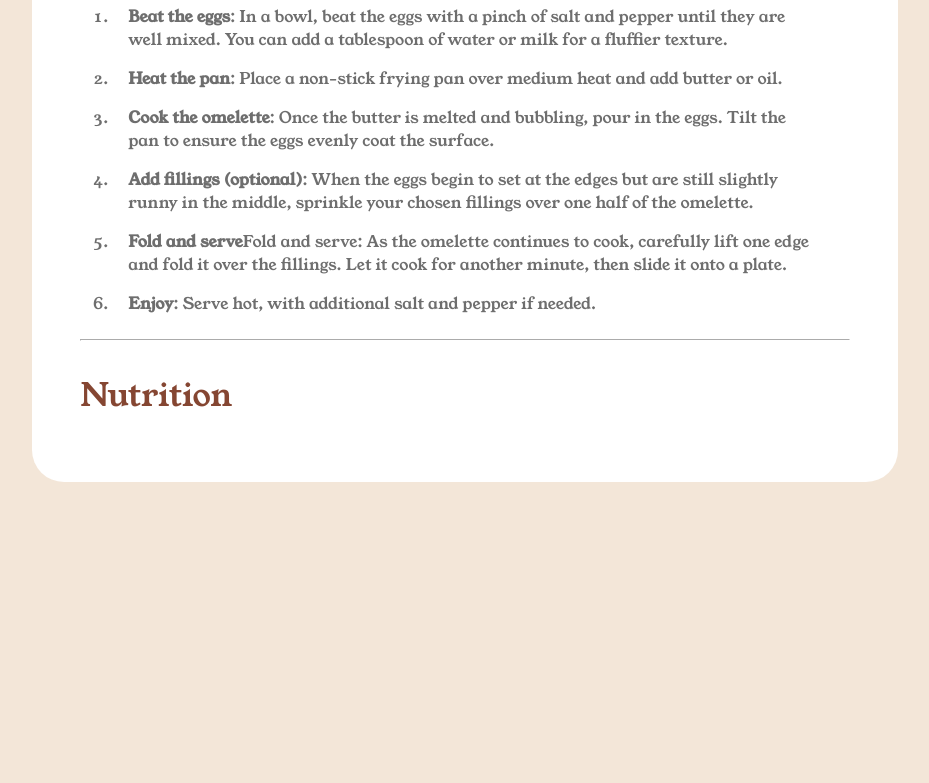
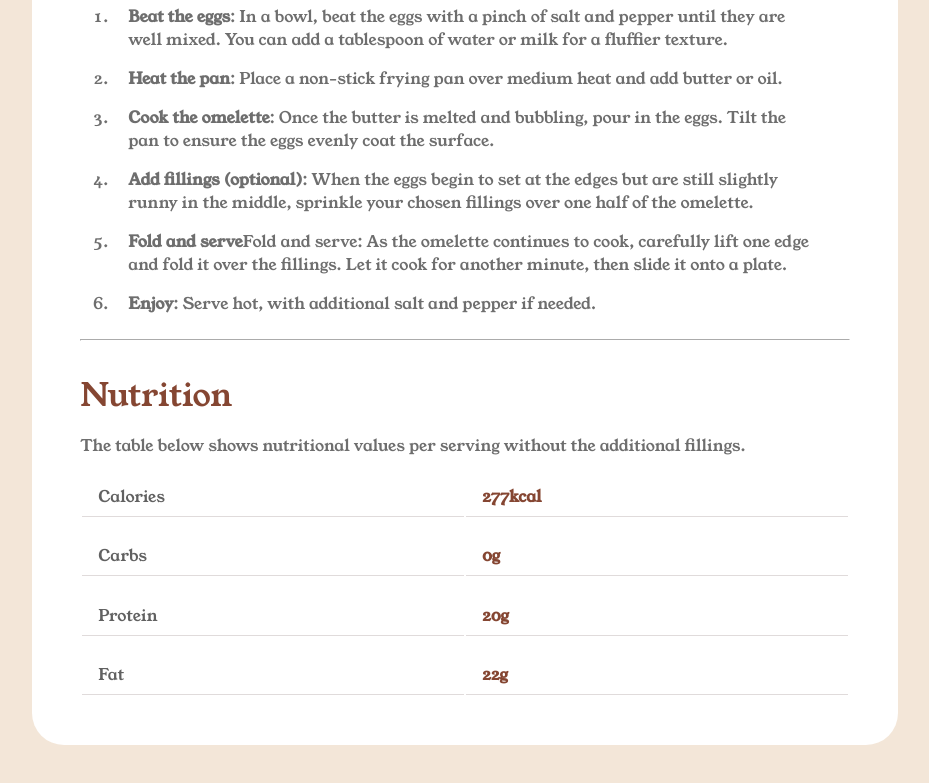
Before and after one commit to franc51/Recipe-page, a plain HTML site: page index.html in a window 1280 px wide. Shown: the part 1285-2068 px from the top of the page, without its empty margins (175-1104 px from the left). Before the commit the page ends 1815 px from the top, so only its background shows below. Drawn offline with Linux system fonts and the light colour scheme.

Commit message:
finished recipe project

```diff
--- a/index.css
+++ b/index.css
@@ -97,3 +97,24 @@ body {
     padding-top: 2rem;
     padding-bottom: 1rem;
 }
+.recipe__nutrition_description {
+    color: rgb(110, 110, 110);
+    font-weight: 400;
+    font-size: 1rem;
+}
+.nutrition__table {
+    border-bottom: 1px solid rgb(224, 219, 219);
+    padding-top: 1.6rem;
+    padding-bottom: 0.5rem;
+    color: rgb(97, 97, 97);
+    width: 25rem;
+    text-align: start;
+    padding-left: 1rem;
+    font-weight: 400;
+    font-size: 1rem;
+
+}
+.brown {
+    color: hsl(14, 45%, 36%) ;
+    font-weight: 600;
+}
--- a/index.html
+++ b/index.html
@@ -50,14 +50,32 @@
                     <li class="recipe__instruction__item"><b>Add fillings (optional)</b>: When the eggs begin to set at the edges but are still slightly runny in the
                         middle, sprinkle your chosen fillings over one half of the omelette.</li>
                     <li class="recipe__instruction__item"><b>Fold and serve</b>Fold and serve: As the omelette continues to cook, carefully lift one edge and fold it over the
-  fillings. Let it cook for another minute, then slide it onto a plate.</li>
+                    fillings. Let it cook for another minute, then slide it onto a plate.</li>
                     <li class="recipe__instruction__item"><b>Enjoy</b>: Serve hot, with additional salt and pepper if needed.</li>
                 </ol>
             </section>
                 <hr style="border-color:white;">
             <section>
                 <h1 class="recipe_nutrition">Nutrition</h1>
-
+                <p class="recipe__nutrition_description">The table below shows nutritional values per serving without the additional fillings.</p>
+                <table>
+                    <tr>
+                        <td class="nutrition__table">Calories</td>
+                        <td class="nutrition__table brown">277kcal</td>
+                    </tr>
+                    <tr>
+                        <td class="nutrition__table">Carbs</td>
+                        <td class="nutrition__table brown">0g</td>
+                    </tr>
+                    <tr>
+                        <td class="nutrition__table">Protein</td>
+                        <td class="nutrition__table brown">20g</td>
+                    </tr>
+                    <tr>
+                        <td class="nutrition__table">Fat</td>
+                        <td class="nutrition__table brown">22g</td>
+                    </tr>
+                </table>
             </section>
     </div>
 
```
